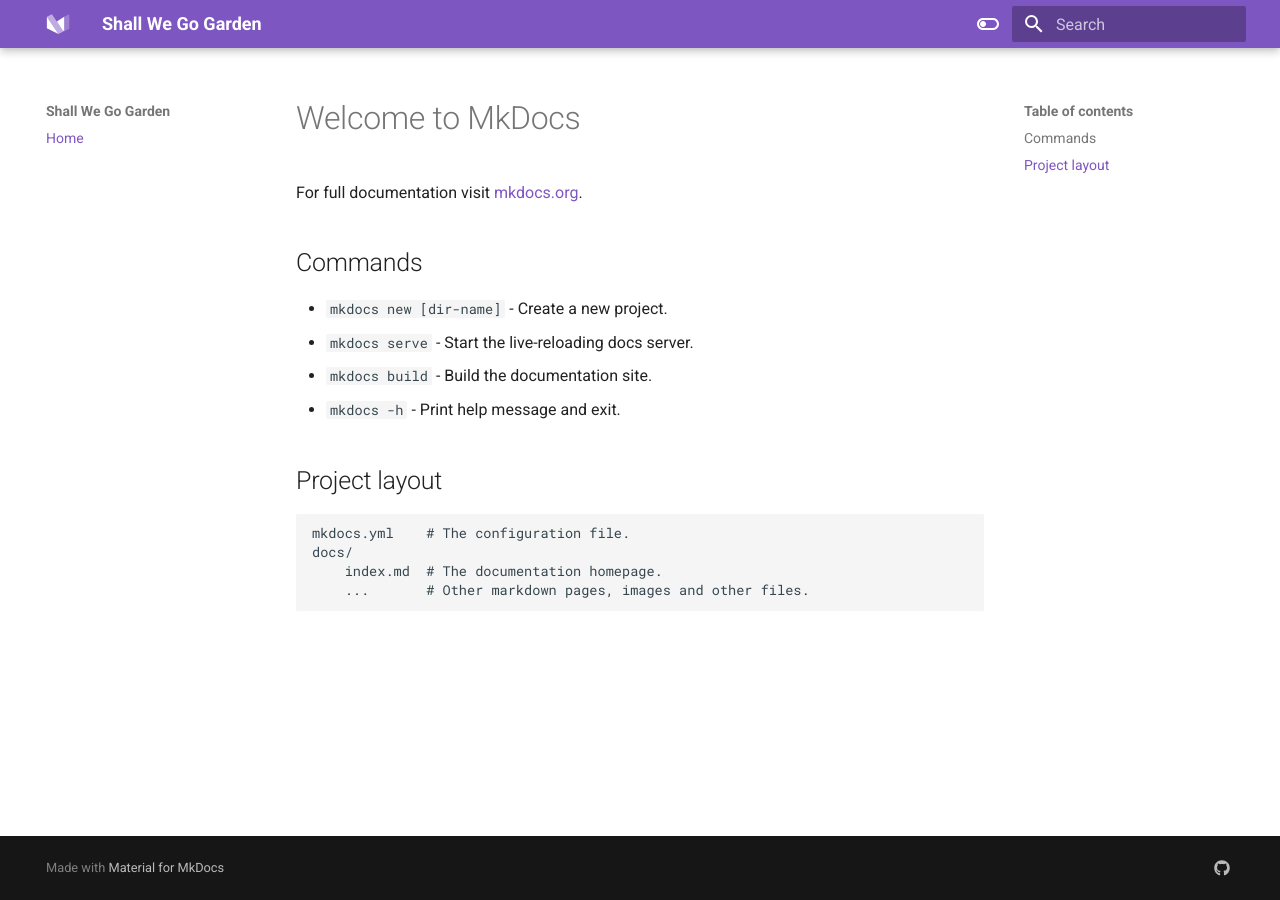
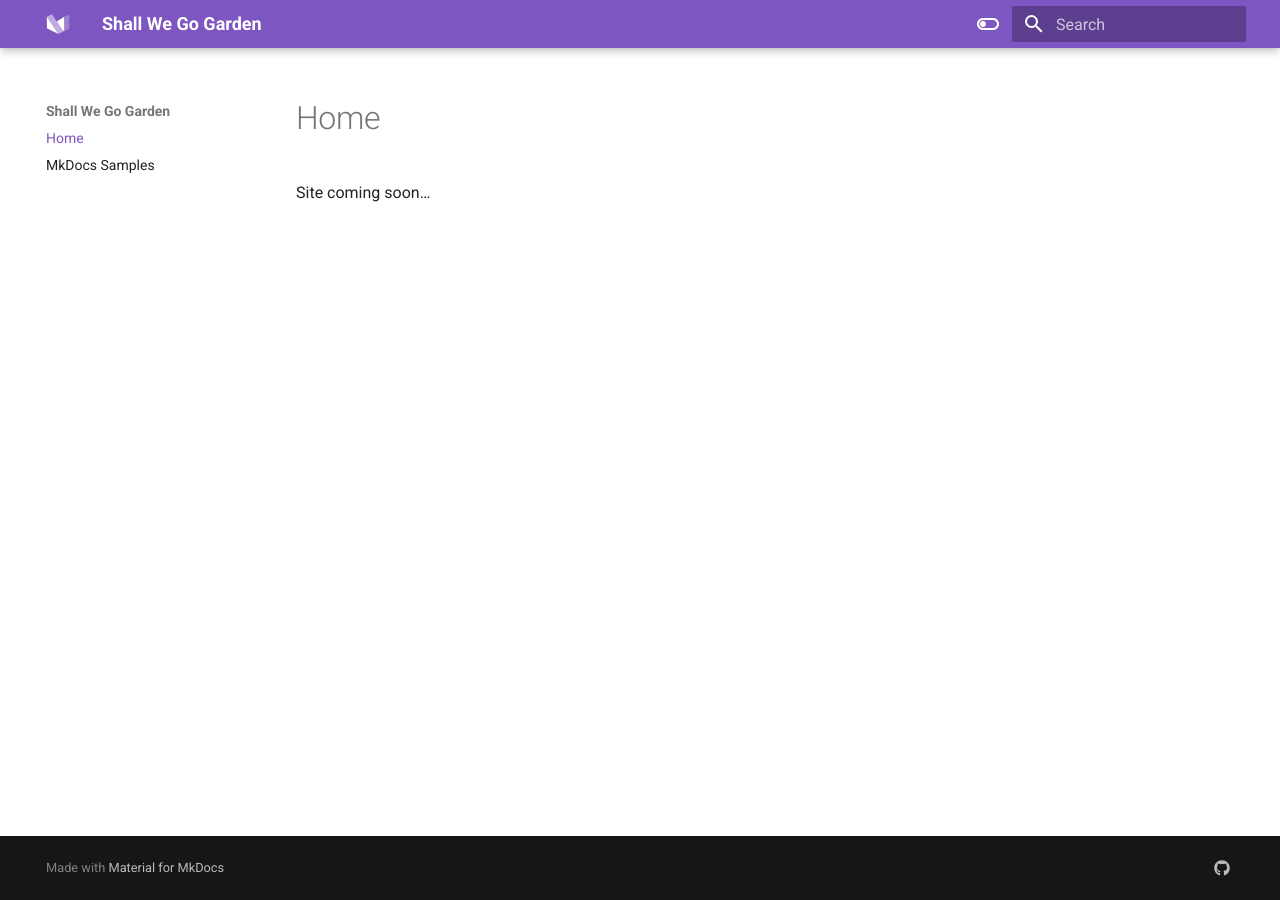
Before and after one commit to ShallWeGoGarden/shallwegogarden.github.io, an MkDocs documentation site: the page built from docs/index.md, in a window 1280 px wide. Built offline with MkDocs 1.6.1 and Material for MkDocs 9.7.7, drawn with Linux system fonts in a browser that asks for light colours.

Commit message:
minor touchups

```diff
--- a/docs/index.md
+++ b/docs/index.md
@@ -1,17 +1,3 @@
-# Welcome to MkDocs
+# Home
 
-For full documentation visit [mkdocs.org](https://www.mkdocs.org).
-
-## Commands
-
-* `mkdocs new [dir-name]` - Create a new project.
-* `mkdocs serve` - Start the live-reloading docs server.
-* `mkdocs build` - Build the documentation site.
-* `mkdocs -h` - Print help message and exit.
-
-## Project layout
-
-    mkdocs.yml    # The configuration file.
-    docs/
-        index.md  # The documentation homepage.
-        ...       # Other markdown pages, images and other files.
+Site coming soon...
--- a/mkdocs.yml
+++ b/mkdocs.yml
@@ -21,8 +21,8 @@
 
 #####################
 # NAV
-nav:
-- Home: index.md
+# nav:
+# - Home: index.md
 
 #####################
 # THEME
```
Also changed, not shown: docs/mkdocs.md (added, +17 -0 lines).
